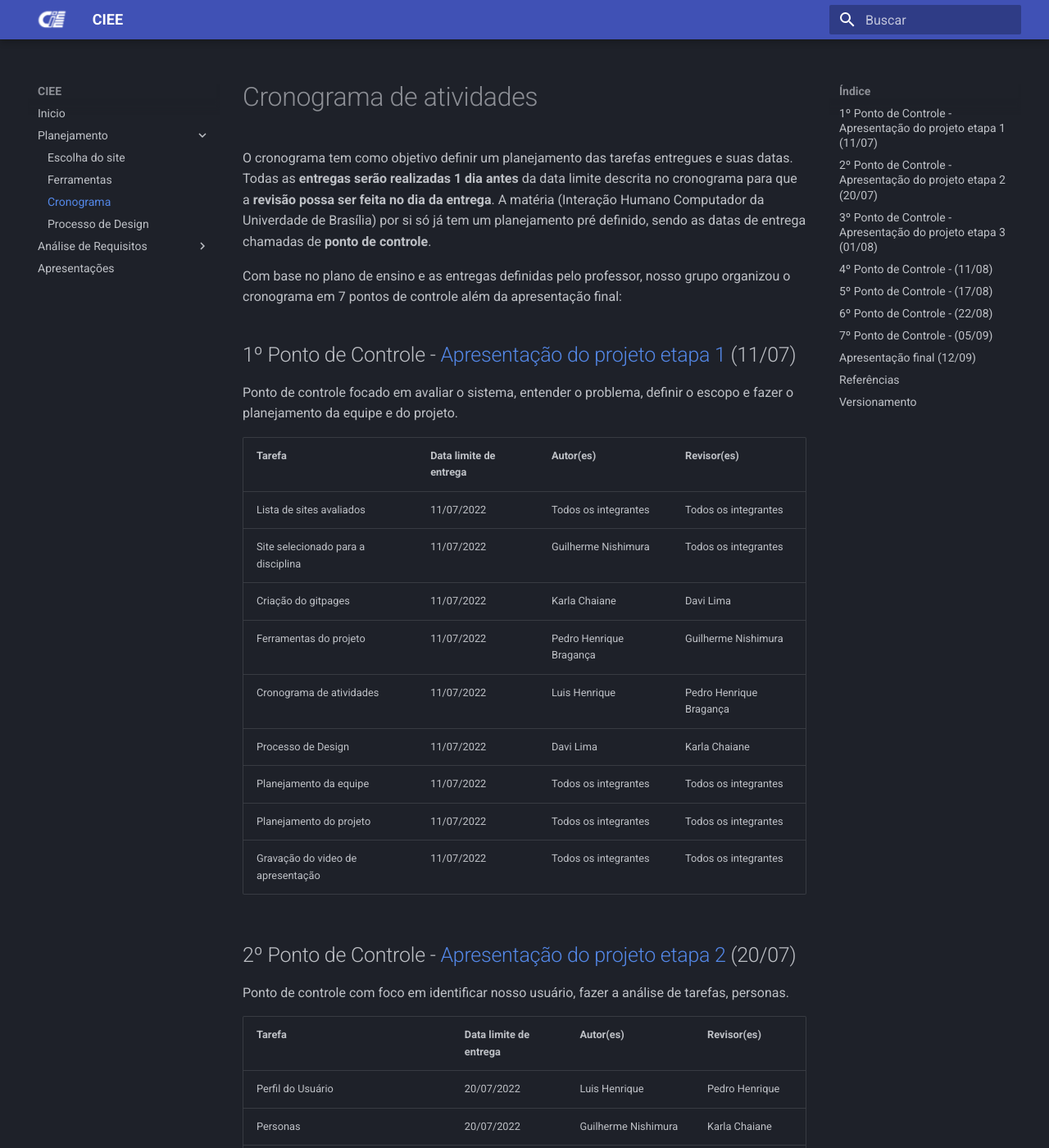
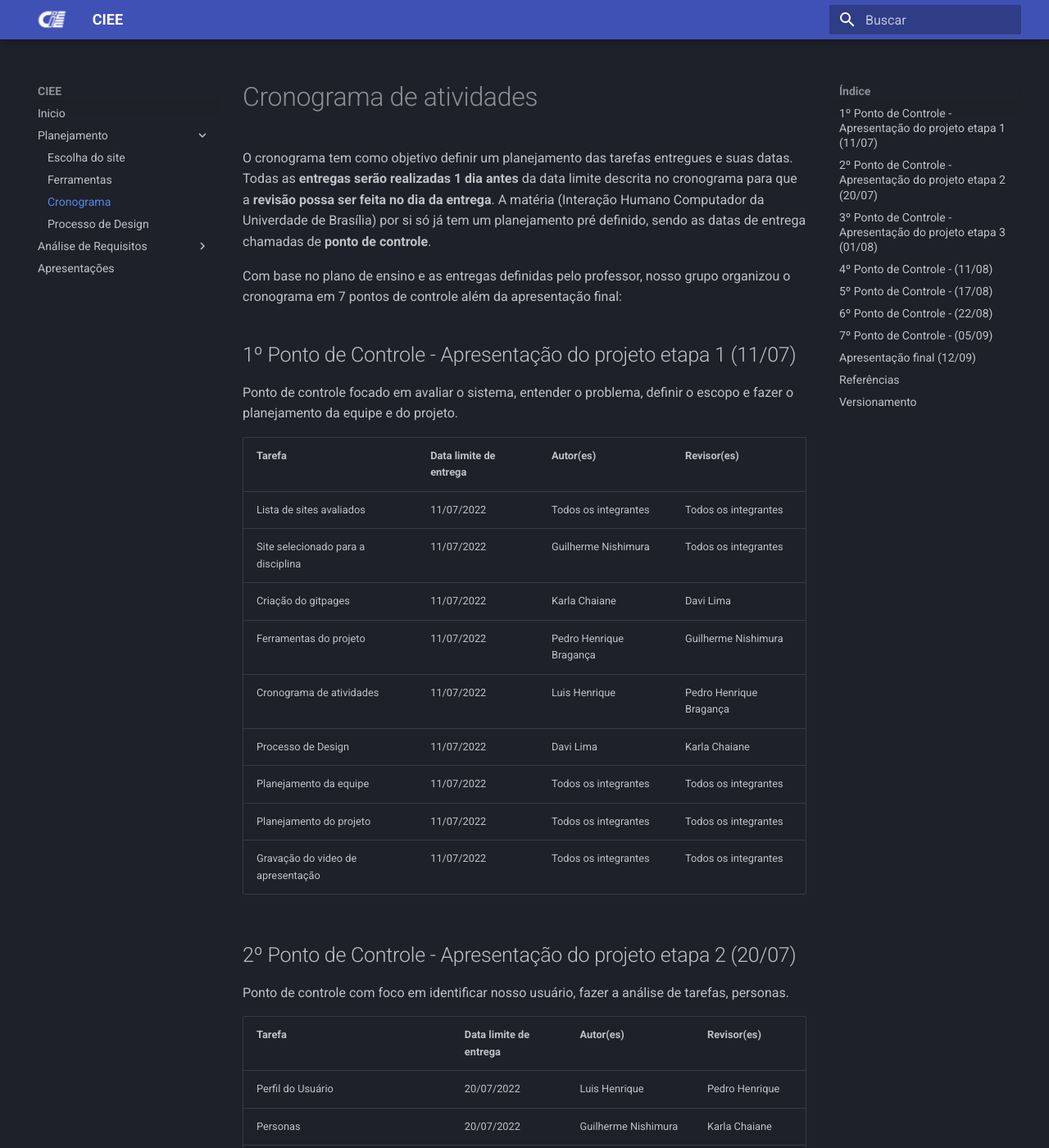
Before and after one commit to JoaoGElvas/2022.1-CIEE, an MkDocs documentation site: the page built from docs/planejamento/cronograma.md, in a window 1280 px wide and 1400 px high. Shown: the whole window at 82% size. Built offline with MkDocs 1.6.1 and Material for MkDocs 9.7.7, drawn with Linux system fonts in a browser that asks for light colours; some of the changed text lies outside the part shown.

Commit message:
Retirando links

```diff
--- a/docs/planejamento/cronograma.md
+++ b/docs/planejamento/cronograma.md
@@ -4,7 +4,7 @@ O cronograma tem como objetivo definir um planejamento das tarefas entregues e s
 
 Com base no plano de ensino e as entregas definidas pelo professor, nosso grupo organizou o cronograma em 7 pontos de controle além da apresentação final:
 
-## 1º Ponto de Controle - [Apresentação do projeto etapa 1](/../apresentacoes/apresentacao1.md) (11/07)
+## 1º Ponto de Controle - Apresentação do projeto etapa 1 (11/07)
 
 Ponto de controle focado em avaliar o sistema, entender o problema, definir o escopo e fazer o planejamento da equipe e do projeto.
 
@@ -20,7 +20,7 @@ Ponto de controle focado em avaliar o sistema, entender o problema, definir o es
 | Planejamento do projeto            | 11/07/2022             | Todos os integrantes       | Todos os integrantes        |
 | Gravação do video de apresentação  | 11/07/2022             | Todos os integrantes       | Todos os integrantes        |
 
-## 2º Ponto de Controle - [Apresentação do projeto etapa 2]() (20/07)
+## 2º Ponto de Controle - Apresentação do projeto etapa 2 (20/07)
 
 Ponto de controle com foco em identificar nosso usuário, fazer a análise de tarefas, personas.
 
@@ -33,7 +33,7 @@ Ponto de controle com foco em identificar nosso usuário, fazer a análise de ta
 | Gravação do video de apresentação | 20/07/2022         | Todos os integrantes            | Todos os integrantes            |
 
 
-## 3º Ponto de Controle - [Apresentação do projeto etapa 3]() (01/08)
+## 3º Ponto de Controle - Apresentação do projeto etapa 3 (01/08)
 
 Ponto de controle focado em metas de usabilidade, guias de estilo.
 
```
